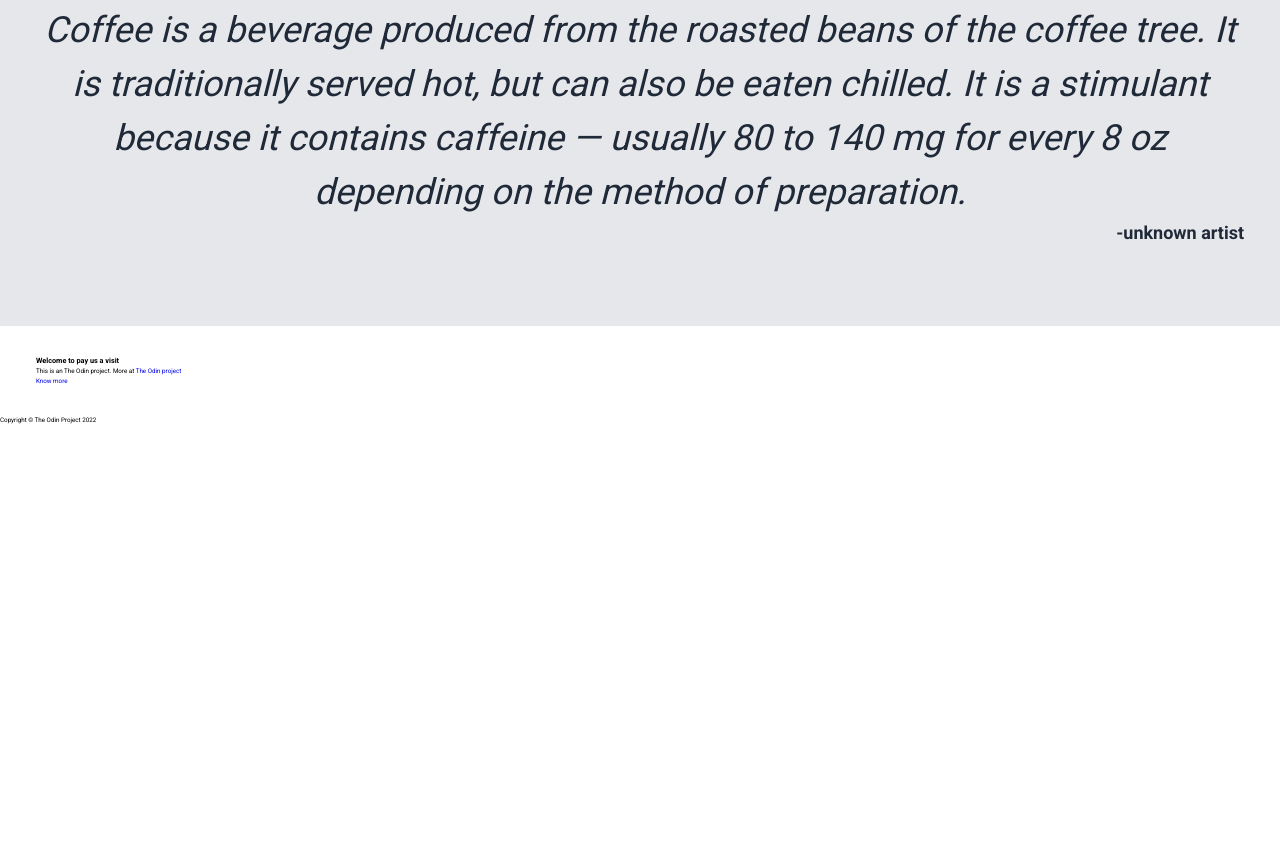
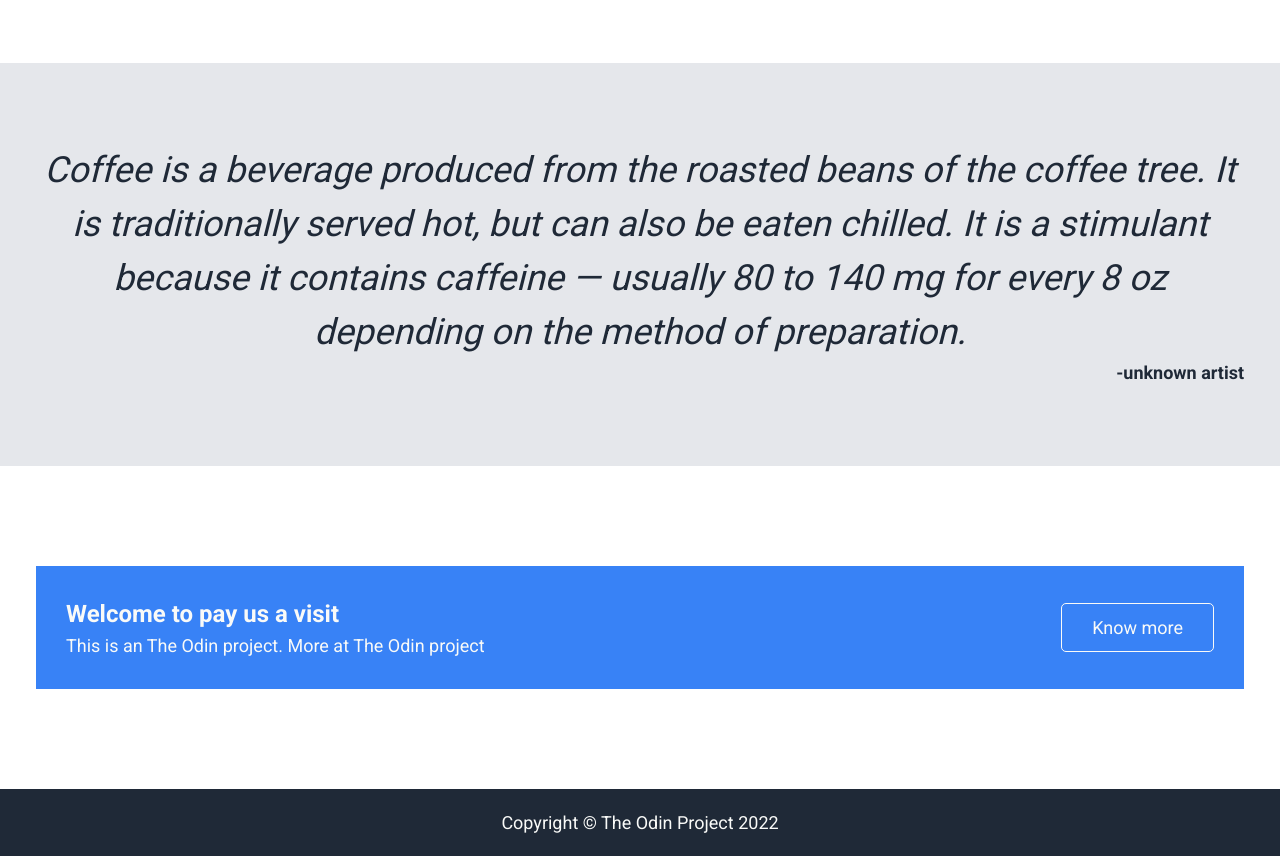
Before and after one commit to moouro/the-odin-project, a plain HTML site: page landing-page/index.html in a window 1280 px wide. Shown: the part 1245-2101 px from the top of the page. Before the commit the page ends 1670 px from the top, so only its background shows below. Drawn offline with Linux system fonts and the light colour scheme.

Commit message:
updated footer

```diff
--- a/landing-page/index.html
+++ b/landing-page/index.html
@@ -1,17 +1,17 @@
 <!DOCTYPE html>
 <html lang="en">
   <head>
-  <link rel="preconnect" href="https://fonts.googleapis.com"/>
-  <link rel="preconnect" href="https://fonts.gstatic.com" crossorigin/>
-  <meta charset="UTF-8"/>
-  <meta http-equiv="X-UA-Compatible" content="IE=edge"/>
-  <meta name="viewport" content="width=device-width, initial-scale=1.0"/>
+    <link rel="preconnect" href="https://fonts.googleapis.com" />
+    <link rel="preconnect" href="https://fonts.gstatic.com" crossorigin />
+    <meta charset="UTF-8" />
+    <meta http-equiv="X-UA-Compatible" content="IE=edge" />
+    <meta name="viewport" content="width=device-width, initial-scale=1.0" />
     <!-- font Roboto -->
     <link
       href="https://fonts.googleapis.com/css2?family=Roboto:wght@400;500;700;900&display=swap"
       rel="stylesheet"
     />
-  <link rel="stylesheet" href="main.css"/>
+    <link rel="stylesheet" href="main.css" />
     <title>Project Landing Page</title>
   </head>
   <body>
@@ -36,7 +36,7 @@
         <div class="hero">
           <div class="col-one">
             <h1>
-          Coffee with the face <br/>
+              Coffee with the face <br />
               of Brazil
             </h1>
             <p>
@@ -48,7 +48,7 @@
             <a href="#" class="btn">Know more</a>
           </div>
           <div class="col-two">
-        <img src="./img/img3.jpg" alt=""/>
+            <img src="./img/img3.jpg" alt="" />
           </div>
         </div>
       </div>
@@ -61,20 +61,20 @@
           <div class="cards_container">
             <div class="card">
               <div class="image">
-            <img src="./img/coffee01.jpg" alt=""/>
+                <img src="./img/coffee01.jpg" alt="" />
               </div>
               <p>Lorem ipsum dolor sit amet consectetur, adipisicing elit.</p>
             </div>
             <div class="card">
-          <img src="./img/coffee02.jpg" alt=""/>
+              <img src="./img/coffee02.jpg" alt="" />
               <p>Lorem ipsum dolor sit amet consectetur, adipisicing elit.</p>
             </div>
             <div class="card">
-          <img src="./img/coffee03.jpg" alt=""/>
+              <img src="./img/coffee03.jpg" alt="" />
               <p>Lorem ipsum dolor sit amet consectetur, adipisicing elit.</p>
             </div>
             <div class="card">
-          <img src="./img/coffee04.jpg" alt=""/>
+              <img src="./img/coffee04.jpg" alt="" />
               <p>Lorem ipsum dolor sit amet consectetur, adipisicing elit.</p>
             </div>
           </div>
@@ -97,22 +97,22 @@
     <section id="contact">
       <div class="container">
         <div class="call-to-action">
+          <div class="col-3">
             <h3>Welcome to pay us a visit</h3>
             <p>
+              This is an The Odin project. More at
+              <a href="https://www.theodinproject.com/" target="_blank"
+                >The Odin project</a
+              >
+            </p>
+          </div>
 
-        This is an The Odin project. More at
-        <a href="https://www.theodinproject.com/">The Odin project</a>
-      </p>
-
-      <a href="#" class="btn">Know more</a>
+          <a href="#" class="btn-secondary">Know more</a>
         </div>
       </div>
-
     </section>
 
     <footer>
-
-
       <p>Copyright &copy; The Odin Project 2022</p>
     </footer>
   </body>
--- a/landing-page/main.css
+++ b/landing-page/main.css
@@ -78,7 +78,7 @@ ul li a:hover {
 }
 
 section {
-  padding-block: 3rem;
+  padding-block: 10rem;
 }
 
 .container {
@@ -162,6 +162,11 @@ section {
 .cards_container img {
   border: 3px solid #3882f6;
   border-radius: 1rem;
+  transition: transform 300ms;
+}
+
+.cards_container img:hover {
+  transform: scale(1.1);
 }
 
 .cards_container p {
@@ -193,3 +198,60 @@ section {
   text-align: right;
   display: block;
 }
+
+
+/* contact */
+
+#contact .container {
+  background-color: #3882f6;
+}
+
+
+#contact h3,
+#contact p,
+#contact a {
+  color: #f9faf8;
+
+}
+
+#contact h3 {
+  font-size: 2.4rem;
+  font-weight: 600;
+}
+
+#contact p {
+  font-size: 1.8rem;
+
+}
+
+#contact .btn-secondary {
+  font-size: 1.8rem;
+  border: 1px solid #f9faf8;
+  border-radius: .5rem;
+  padding: 1rem 3rem;
+  transition: background-color 0.2s;
+}
+
+#contact .btn-secondary:hover {
+  background-color: #f9faf8;
+  color: #1f2937;
+}
+
+#contact .call-to-action {
+  display: flex;
+  align-items: center;
+  justify-content: space-between;
+  padding: 3rem;
+}
+
+
+footer {
+  background-color: #1f2937;
+  color: #f9faf8;
+  padding-top: 2rem;
+  padding-bottom: 2rem;
+  margin-bottom: 7rem;
+  text-align: center;
+  font-size: 1.8rem;
+
+}
```
Lines whose indentation alone changed are shown as unchanged.
